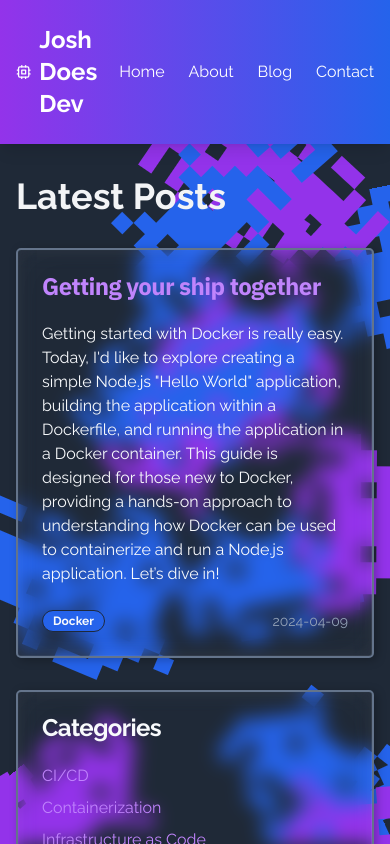
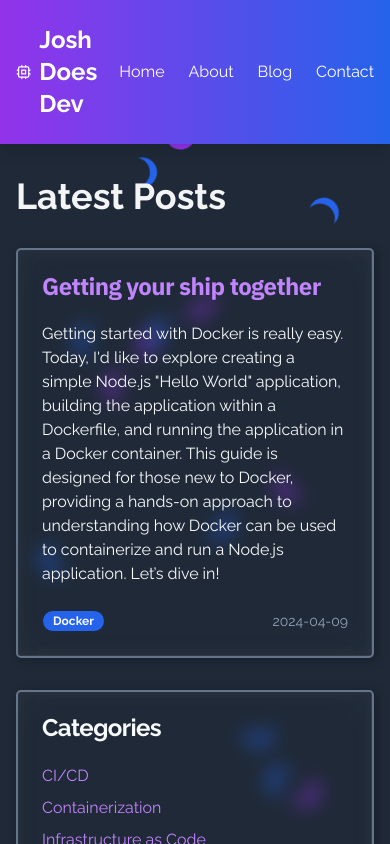
Before and after one commit to jgdovin/joshdoesdev, a Next.js app: page / in a window 390 px wide. Shown: the top 844 px of the page. Built offline with nearby package versions, Linux system fonts and the light colour scheme.

Commit message:
make them moons in mobile

```diff
--- a/src/components/custom/Background.tsx
+++ b/src/components/custom/Background.tsx
@@ -21,7 +21,7 @@ const generateRandomProperties = (index: number) => {
   // Randomize box-shadow blur radius between 1vmin and 2.5vmin
   const shadowBlur = Math.random() * (2.5 - 1) + 1 + "vmin";
   const direction = Math.random() < 0.5 ? "-" : "";
-  const boxShadow = `${direction}10vmin 0 currentColor`;
+  const boxShadow = `10vmin 0 currentColor`;
 
   // Set color based on even or odd index
   const color = index % 2 === 0 ? "#2563eb" : "#9333ea";
@@ -32,7 +32,7 @@ const generateRandomProperties = (index: number) => {
     animationDuration: duration,
     animationDelay: delay,
     transformOrigin,
-
+    boxShadow,
     color,
   };
 };
@@ -59,7 +59,6 @@ const Background = () => {
             animationDuration: spanProps.animationDuration,
             animationDelay: spanProps.animationDelay,
             transformOrigin: spanProps.transformOrigin,
-
             color: spanProps.color,
           }}
           className="space-invader"
--- a/src/components/custom/background.css
+++ b/src/components/custom/background.css
@@ -16,9 +16,7 @@
 }
 
 .background span {
-  /* width: 15vmin;
-  height: 5vmin;
-  border-radius: 5vmin 5vmax 5vmax 5vmin; */
+
   backface-visibility: hidden;
   position: absolute;
   animation-name: move;
@@ -52,7 +50,16 @@
   /* Hide the corners of the header */
   overflow: hidden;
 }
+@media (max-width: 640px) {
+  .space-invader {
+    width: 30px;
+    height: 30px;
+    border-radius: 50%;
+    box-shadow: 5px 5px 0 0 currentColor;
+  }
 
+}
+@media (min-width: 640px) {
   .space-invader:nth-child(odd) {
     box-shadow: 0 0 0 1em #2563eb,
     0 1em 0 1em #2563eb,
@@ -128,3 +135,4 @@
     overflow: hidden;
     margin: 50px 0 70px 65px;
   }
+}
```
Lines whose indentation alone changed are shown as unchanged.
